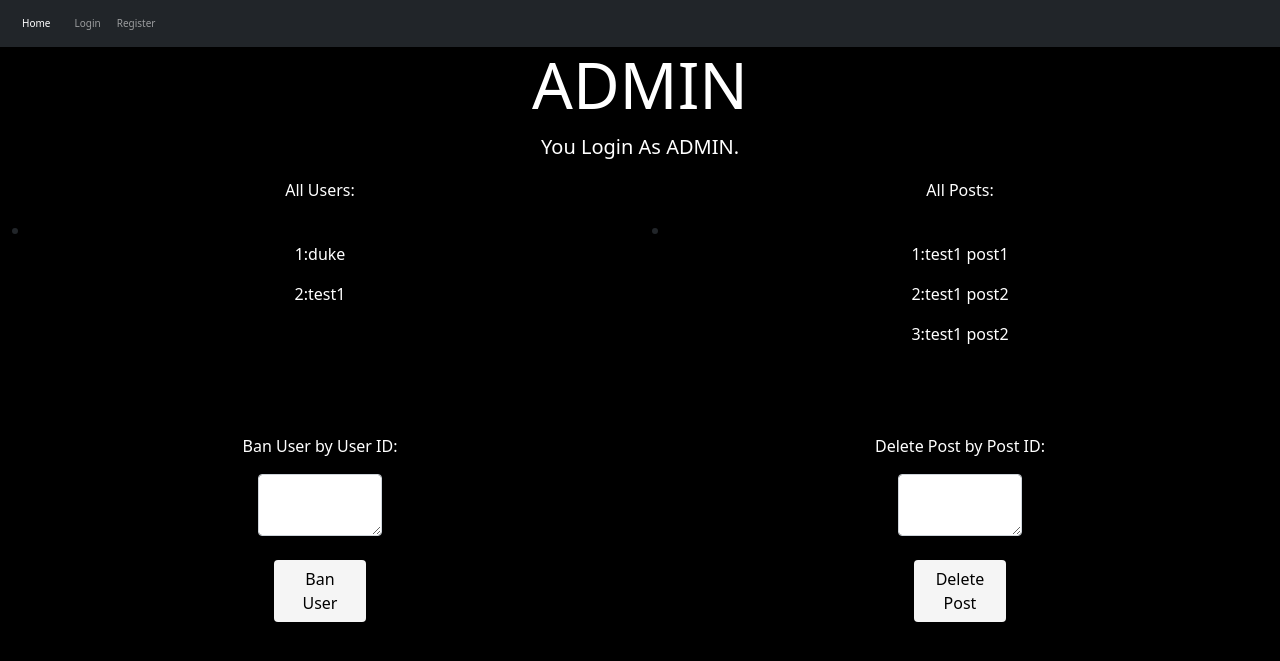
After one commit to COOKINGMASTERBOI/League-of-Legends-ChatBox, a Flask app: page /admin in a window 1280 px wide. The commit adds this page. Shown: the top 661 px of the page. Run offline with Flask 2, Linux system fonts and the light colour scheme; data comes from the database, SQL or seed files in the repository; some libraries are stand-ins or nearby versions.

Commit message:
admin page

```diff
--- a/app/routes.py
+++ b/app/routes.py
@@ -38,18 +38,11 @@ def login():
 
             # 然后重定向到登录页面
             return redirect(url_for('login'))
-
         # 这是一个非常方便的方法，当用户名和密码都正确时来解决记住用户是否记住登录状态的问题
         login_user(user, remember=form.remember_me.data)
-
-        # # 此时的next_page记录的是跳转至登录页面是的地址
-        # next_page = request.args.get(url_for('personal_page'))  # 应该是个人首页？
-        #
-        # # 如果next_page记录的地址不存在那么就返回首页
-        # if not next_page or url_parse(next_page).netloc != '':
-        #     next_page = url_for('home')
-        #
-        # # 综上，登录后要么重定向至跳转前的页面，要么跳转至首页
+        if user.username == 'admin':
+            return render_template('admin.html', user=current_user)
+        # 综上，登录后要么重定向至跳转前的页面，要么跳转至首页
         return render_template('personal_page.html', user=current_user)
 
     return render_template('login.html', title='Login', form=form, user=current_user)
@@ -59,6 +52,25 @@ def login():
 def logout():
     logout_user()
     return redirect(url_for('home'))
+
+
+@login_required
+@app.route('/admin', methods=['GET', 'POST'])
+def admin():
+    user_list = db.session.query(User).all()
+    post_list = db.session.query(Post).all()
+
+    ban_user = User.query.get(request.form.get('ban_user'))
+    delete_post = Post.query.get(request.form.get('delete_post'))
+    if ban_user is not None:
+        db.session.delete(ban_user)
+        db.session.commit()
+        flash('User Banned!', category='success')
+    if delete_post is not None:
+        db.session.delete(delete_post)
+        db.session.commit()
+        flash('Post deleted!', category='success')
+    return render_template('admin.html', user=current_user, user_list=user_list, post_list=post_list)
 
 
 @login_required
--- /dev/null
+++ b/app/static/css/admin_style.css
@@ -0,0 +1,19 @@
+h1{
+    color: white;
+    text-align: center;
+}
+p {
+    color: white;
+    text-align: center;
+}
+.ban_user {
+    display: block;
+    margin: auto;
+    width: 20%;
+}
+
+.delete_button {
+    color: black;
+    background-color: whitesmoke;
+    width: 15%;
+}
--- /dev/null
+++ b/app/templates/admin.html
@@ -0,0 +1,58 @@
+{% extends 'base.html' %}
+{% block link %} <link rel="stylesheet" href="../static/css/admin_style.css" /> {% endblock %}
+{% block title %}Admin's Page{% endblock %}
+
+{% block content %}
+    <h1 class="display-3"> ADMIN </h1>
+    <p class="lead">You Login As ADMIN.</p>
+    <div class="container-fluid">
+        <div class="row">
+            <div class="col-md-6">
+                <p>All Users:</p>
+                <li>
+                    {% for user in user_list %}
+                    <p>{{ user.id }}:{{ user.username }}</p>
+                    {% endfor %}
+                </li>
+            </div>
+            <div class="col-md-6">
+                <p>All Posts:</p>
+                <li>
+                    {% for post in post_list %}
+                    <p>{{ post.id }}:{{ post.body }}</p>
+                    {% endfor %}
+                </li>
+            </div>
+        </div>
+    </div>
+    <br>
+    <br>
+    <br>
+    <div class="container-fluid">
+        <div class="row">
+            <div class="col-md-6">
+                <p>Ban User by User ID:</p>
+                <form method="POST">
+                  <textarea name="ban_user" class="form-control ban_user"></textarea>
+                  <br>
+                  <div align="center">
+                    <button type="submit" class="btn delete_button">Ban User</button>
+                  </div>
+                </form>
+            </div>
+            <div class="col-md-6">
+                <p>Delete Post by Post ID:</p>
+                <form method="POST">
+                  <textarea name="delete_post" class="form-control ban_user"></textarea>
+                  <br>
+                  <div align="center">
+                    <button type="submit" class="btn delete_button">Delete Post</button>
+                  </div>
+                </form>
+            </div>
+        </div>
+    </div>
+
+
+
+{% endblock%}
--- a/app/templates/base.html
+++ b/app/templates/base.html
@@ -53,7 +53,13 @@
                         <li><a class="dropdown-item" href="#">Joe's API</a></li>
                       </ul>
                  </li>
+                 {% if user.username=='admin' %}
+                        <li class="nav-item">
+				             <a class="nav-link" aria-current="page" href="{{ url_for('admin') }}">Admin</a>
+				        </li>
+                 {% endif %}
 		       </ul>
+
 			   <ul class="navbar-nav ml-auto">
 			     <li class="nav-item">
 			       <a class="nav-link" href="{{ url_for('logout') }}">Logout</a>
```
Also changed, not shown: app/templates/search.html (+23 -6 lines).
